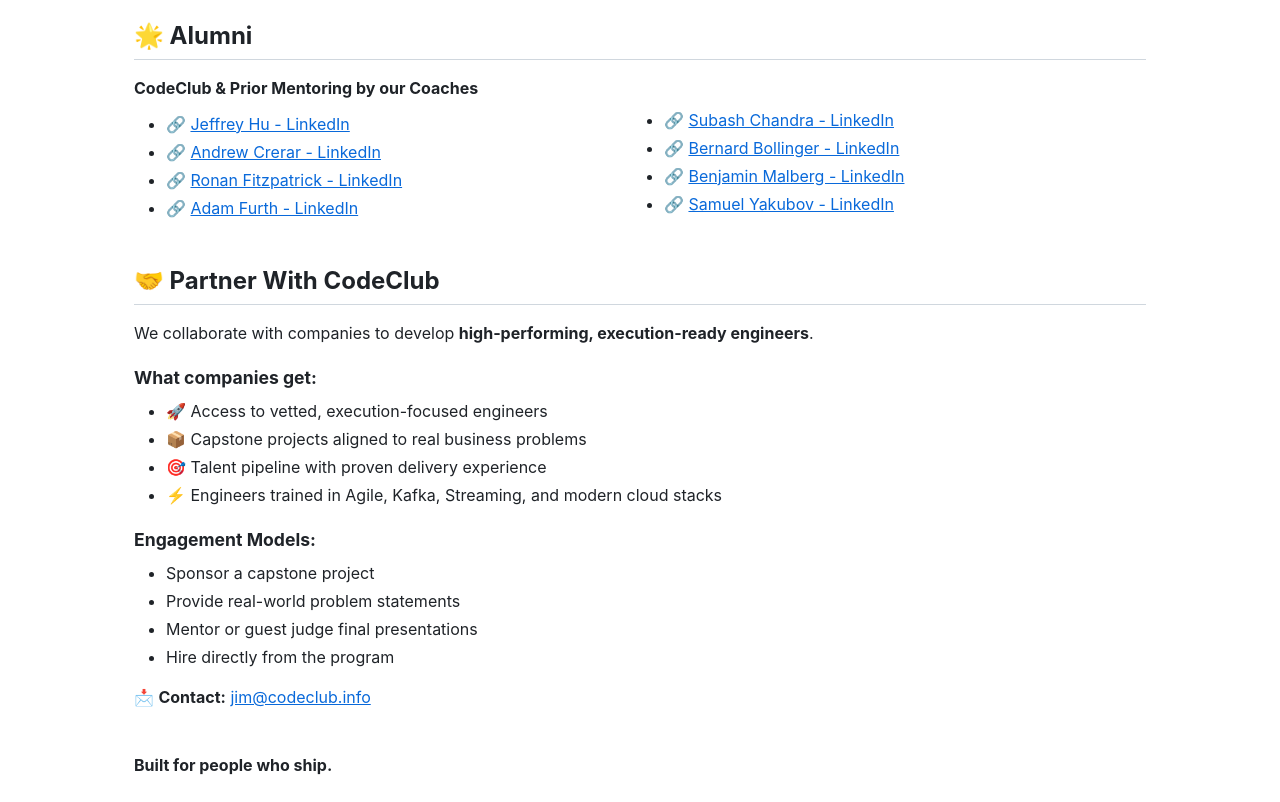
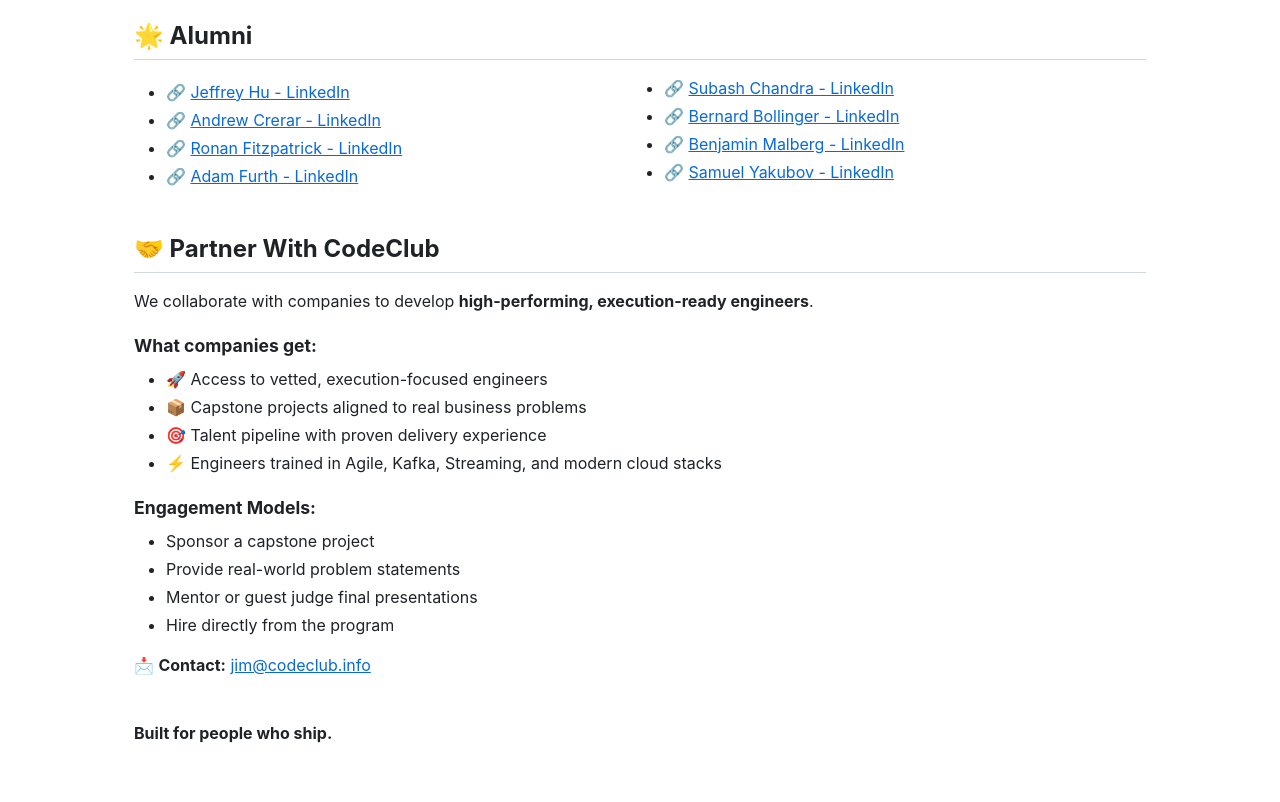
Before and after one commit to codeclb/codeclb.github.io, a plain HTML site: page index.html in a window 1280 px wide. Shown: the part 4008-4810 px from the top of the page. Drawn offline with Linux system fonts and the light colour scheme.

Commit message:
Remove Alumni subtitle

```diff
--- a/index.html
+++ b/index.html
@@ -128,7 +128,6 @@
 
       <section>
         <h2>🌟 Alumni</h2>
-        <p><strong>CodeClub & Prior Mentoring by our Coaches</strong></p>
         <ul class="alumni">
           <li>🔗 <a href="https://www.linkedin.com/in/hu-jeffrey/">Jeffrey Hu - LinkedIn</a></li>
           <li>🔗 <a href="https://www.linkedin.com/in/andrew-crerar-b20116b0/">Andrew Crerar - LinkedIn</a></li>
```
